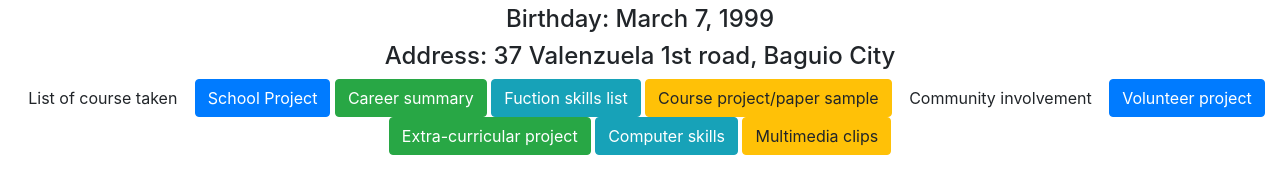
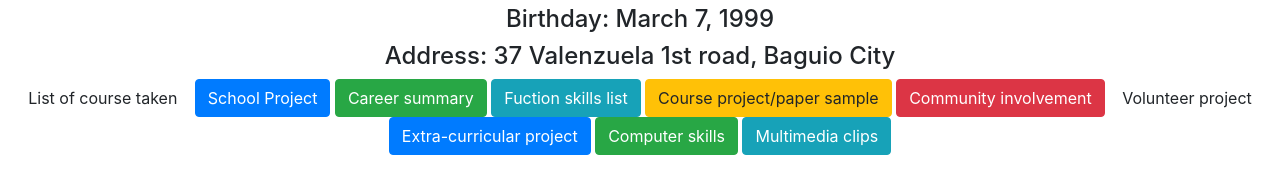
Before and after one commit to YmieAlibaya/Ymie-Dj.github.io, a plain HTML site: page index.html in a window 1280 px wide. Shown: the part 378-572 px from the top of the page. Drawn offline with nearby package versions, Linux system fonts and the light colour scheme.

Commit message:
Update index.html

```diff
--- a/index.html
+++ b/index.html
@@ -41,11 +41,11 @@
 <a href="career summary1.html" class="btn btn-success">Career summary</a>
 <a href="Fuction skills1.html" class="btn btn-info">Fuction skills list</a>
 <a href="Course project paper sample1.html" class="btn btn-warning">Course project/paper sample</a>
-<a href="Community involvement1.html" class="btn btn-default">Community involvement</a>
-<a href="Volunteer project1.html" class="btn btn-primary">Volunteer project</a>
-<a href="Extra-curricular project1.html" class="btn btn-success">Extra-curricular project</a>
-<a href="Computer skills1.html" class="btn btn-info">Computer skills</a>
-<a href="Multimedia clips1.html" class="btn btn-warning">Multimedia clips</a>
+<a href="Community involvement1.html" class="btn btn-danger">Community involvement</a>
+<a href="Volunteer project1.html" class="btn btn-default">Volunteer project</a>
+<a href="Extra-curricular project1.html" class="btn btn-primary">Extra-curricular project</a>
+<a href="Computer skills1.html" class="btn btn-success">Computer skills</a>
+<a href="Multimedia clips1.html" class="btn btn-info">Multimedia clips</a>
 
   </Body>
 </html>
```
